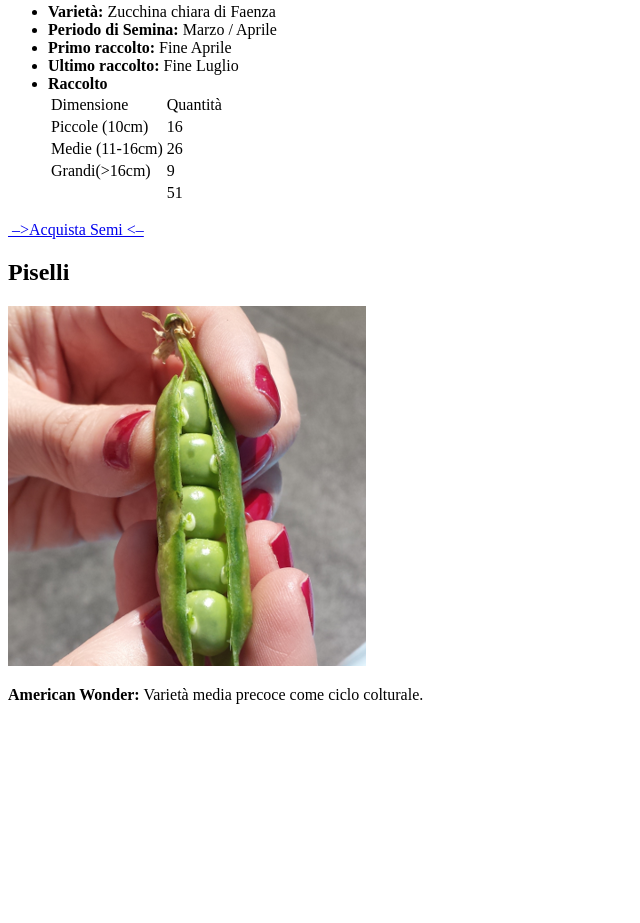
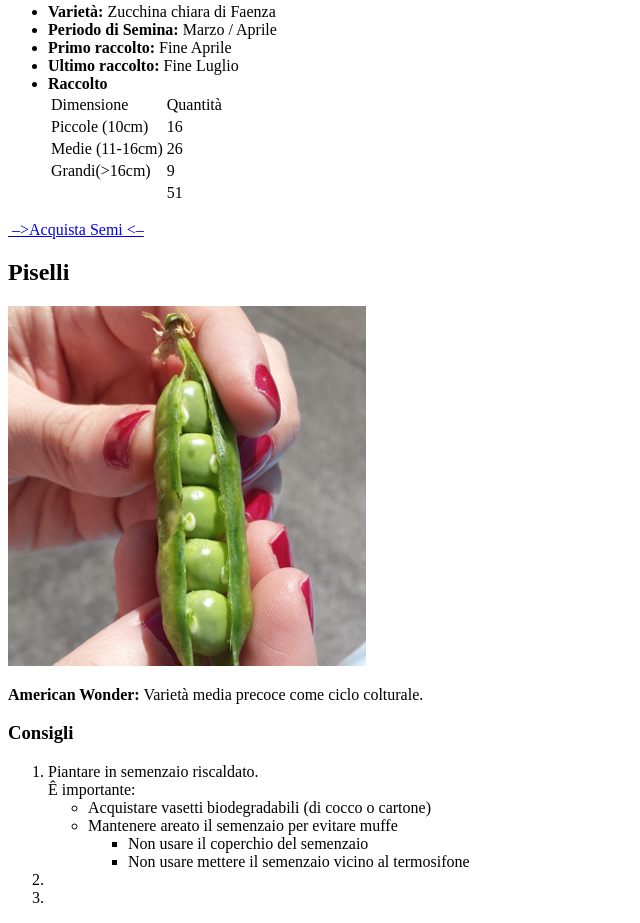
Before and after one commit to Marco-Bacci/htmlcss-hello, a plain HTML site: page index.html in a window 1280 px wide. Shown: the part 547-1470 px from the top of the page, without its empty margins (0-640 px from the left). Before the commit the page ends 1267 px from the top, so only its background shows below. Drawn offline with Linux system fonts and the light colour scheme.

Commit message:
ul nella ul nella ol

```diff
--- a/index.html
+++ b/index.html
@@ -58,6 +58,25 @@
   <h2>Piselli</h2>
   <img src="./img/piselli.png" alt="piselli" title="Piselli">
   <p><b>American Wonder:</b> Varietà media precoce come ciclo colturale.</p>
+  <div>
+  <h3>Consigli</h3>
+  <ol>
+    <li>Piantare in semenzaio riscaldato. <br> &Ecirc; importante:
+    <ul>
+      <li>Acquistare vasetti biodegradabili (di cocco o cartone)</li>
+      <li>Mantenere areato il semenzaio per evitare muffe
+        <ul>
+          <li>Non usare il coperchio del semenzaio</li>
+          <li>Non usare mettere il semenzaio vicino al termosifone</li>
+        </ul>
+      </li>
+    </ul></li>
+    <li></li>
+    <li></li>
+  </ol>
+  </div>
+
+
 
 
 </section>
```
